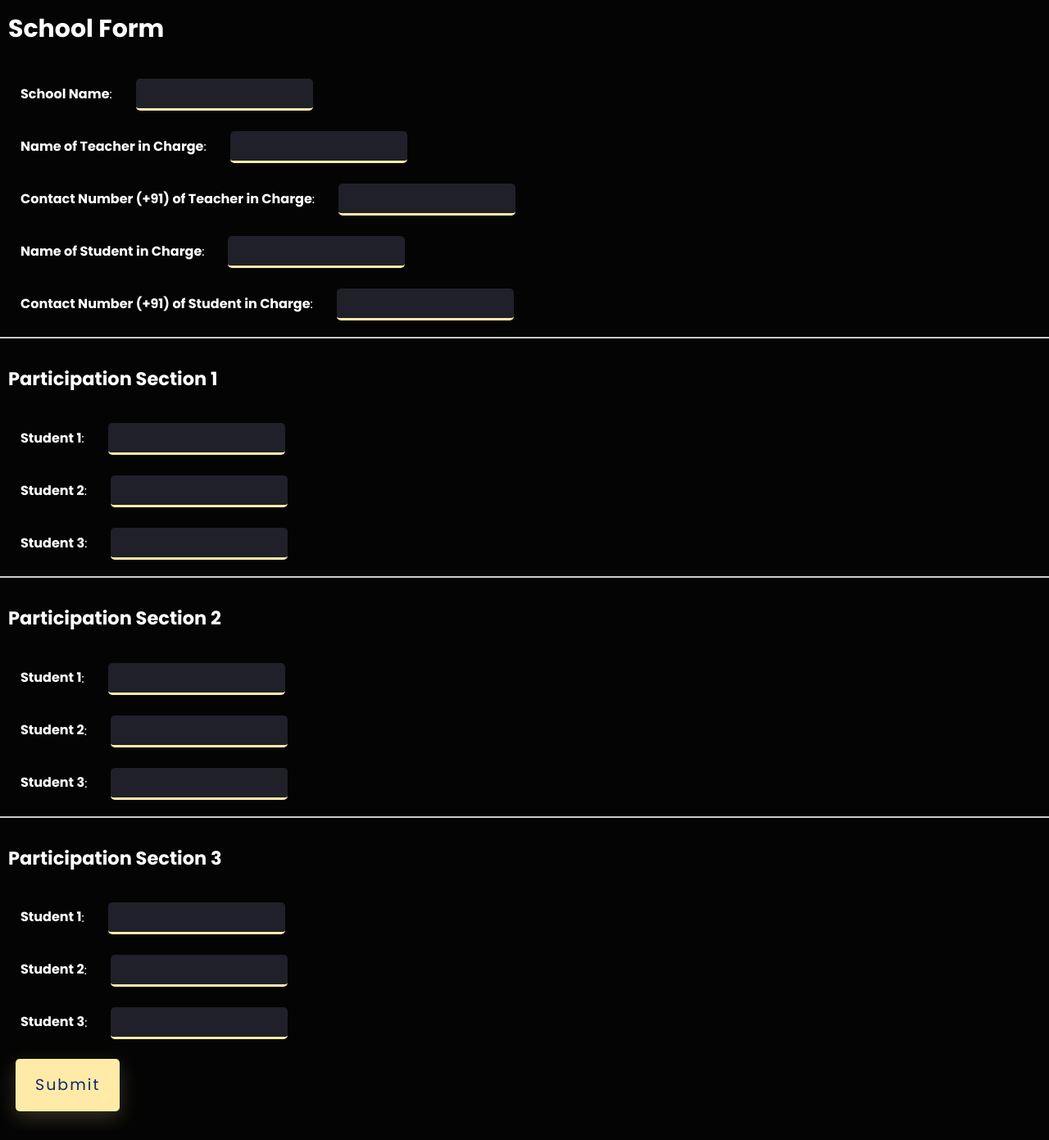
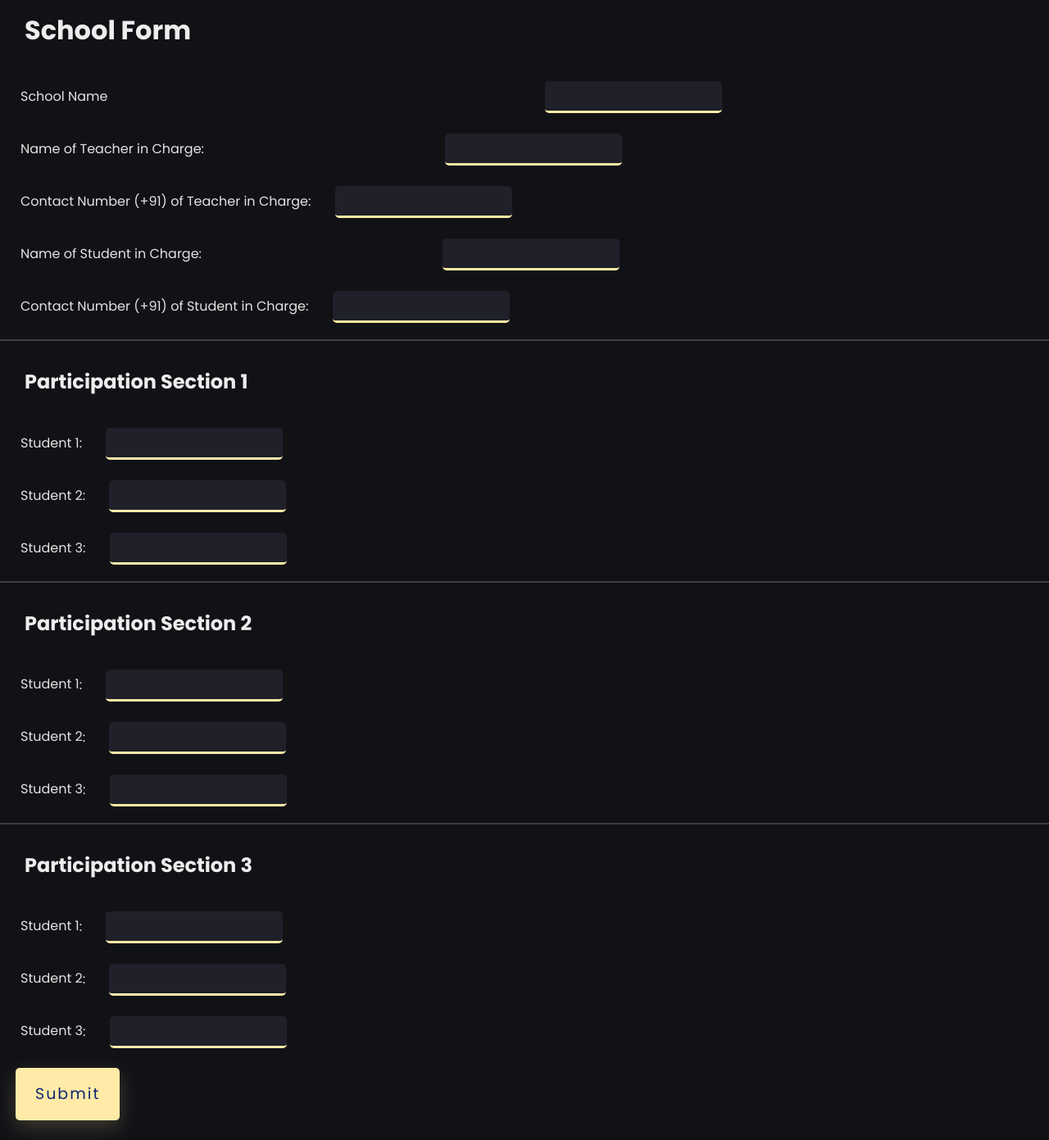
Before and after one commit to ShauryaFulfagar/Innonation-MalhaarWebcheck, a Flask app: template templates/form.html in a window 1280 px wide. Shown: the whole page at 82% size. Run offline with Flask 3, Linux system fonts and the light colour scheme; the template is opened without the code that fills it: values that come from a table or form of the project are taken from there, others are empty.

Commit message:
Styling update

```diff
--- a/static/style.css
+++ b/static/style.css
@@ -8,28 +8,27 @@
 
 body {
     font-family: 'Poppins', sans-serif;
-    font-weight: 300;
-    font-size: 15px;
     line-height: 1.7;
-    color: #fff;
-    background-color: rgb(4, 4, 4);
+    color: #e6e6e6;
+    background-color: #111216
 }
 
 .section-break {
     margin-top: 20px;
-    border-top: 2px solid #ccc;
+    border-top: 2px solid #3e3e3e;
     padding-top: 20px;
 }
 
 .sectionText {
-    margin-left: 20px;
+    margin-left: 25px;
 }
 
 .topBar {
     display: inline-block;
-    background-color: rgba(4, 4, 4);
+    background-color: #111216;
+
     text-align: left;
-    color: white;
+    color: rgb(237, 237, 237);
     width: 98.5%;
     padding: 10px;
 }
@@ -46,20 +45,18 @@ body {
     outline: none;
     background: none;
     border: none;
-    color: white;
+    color: rgb(231, 229, 229);
     border-bottom: #FFEBA7 solid 3px;
     background-color: #1F2029;
 }
 
 .infoText {
     margin-left: 25px;
-    font-size: 16px;
-    font-weight: bold;
-    color: #ffffff;
+    color: #e3e3e3;
 }
 
 .topText {
-    color: #fff;
+    color: #e9e8e8;
 }
 
 .btn {
--- a/templates/form.html
+++ b/templates/form.html
@@ -2,36 +2,43 @@
 <html>
 
 <head>
-    <link rel="preconnect" href="https://fonts.googleapis.com">
-    <link rel="preconnect" href="https://fonts.gstatic.com" crossorigin>
-    <link href="https://fonts.googleapis.com/css2?family=Poppins&display=swap" rel="stylesheet">
     <link rel="stylesheet" href="{{ url_for('static', filename='style.css') }}" />
     <title>School Form</title>
 </head>
 
 <body>
-    <h1 class="topBar">School Form</h1>
+    <h1 class="topBar" style="margin-left: 20px;">School Form</h1>
     <form method="POST">
         {{ form.hidden_tag() }}
         <p>
-            {{ form.school_name.label(class_='infoText') }}: {{
-            form.school_name(class_='inputBox') }}<br />
+            {{ form.school_name.label(class_='infoText')}}
+            &nbsp; &nbsp; &nbsp; &nbsp; &nbsp; &nbsp; &nbsp; &nbsp; &nbsp; &nbsp; &nbsp; &nbsp; &nbsp; &nbsp; &nbsp;
+            &nbsp; &nbsp; &nbsp; &nbsp; &nbsp; &nbsp; &nbsp;
+            &nbsp; &nbsp; &nbsp; &nbsp; &nbsp; &nbsp; &nbsp; &nbsp; &nbsp; &nbsp; &nbsp; &nbsp; &nbsp; &nbsp; &nbsp;
+            &nbsp; &nbsp; &nbsp; &nbsp; &nbsp; &nbsp; &nbsp; &nbsp; &nbsp; &nbsp; &nbsp; &nbsp; &nbsp; &nbsp; &nbsp;
+            &nbsp; &nbsp; &nbsp; &nbsp; &nbsp; &nbsp; &nbsp; {{ form.school_name(class_='inputBox') }}
+            <br />
 
-            {{ form.teacher_name.label(class_='infoText') }}: {{
+            {{ form.teacher_name.label(class_='infoText') }}: &nbsp; &nbsp; &nbsp; &nbsp; &nbsp; &nbsp; &nbsp; &nbsp;
+            &nbsp; &nbsp; &nbsp; &nbsp; &nbsp; &nbsp; &nbsp; &nbsp; &nbsp; &nbsp; &nbsp; &nbsp; &nbsp; &nbsp; &nbsp;
+            &nbsp; &nbsp; &nbsp; &nbsp; &nbsp; &nbsp; &nbsp; &nbsp; {{
             form.teacher_name(class_='inputBox') }}<br />
 
             {{ form.teacher_contact.label(class_='infoText') }}: {{
             form.teacher_contact(class_='inputBox') }}<br />
 
-            {{ form.student_name.label(class_='infoText') }}: {{
+            {{ form.student_name.label(class_='infoText') }}: &nbsp; &nbsp; &nbsp; &nbsp; &nbsp; &nbsp; &nbsp; &nbsp;
+            &nbsp; &nbsp; &nbsp; &nbsp; &nbsp; &nbsp; &nbsp; &nbsp; &nbsp; &nbsp; &nbsp; &nbsp; &nbsp; &nbsp; &nbsp;
+            &nbsp; &nbsp; &nbsp; &nbsp; &nbsp; &nbsp; &nbsp; &nbsp; {{
             form.student_name(class_='inputBox') }}<br />
 
             {{ form.student_contact.label(class_='infoText') }}: {{
             form.student_contact(class_='inputBox') }}<br />
         </p>
 
-        <div class="section-break" style="display:{{display1}}">
-                <h2 class="topBar">Participation Section 1</h2>
+        <div class="section-break" style="display:{display1}">
+            <div class="scrolling">
+                <h2 class="topBar" style="margin-left: 20px">Participation Section 1</h2>
                 <p>
                     {{ form.student1.label(class_='infoText')}}: {{
                     form.student1(class_='inputBox')}}<br />
@@ -45,7 +52,7 @@
             </div>
         </div>
         <div class="section-break" style="display:{{ display2 }}">
-            <h2 class="topBar">Participation Section 2</h2>
+            <h2 class="topBar" style="margin-left: 20px;">Participation Section 2</h2>
             <p>
                 {{ form.student4.label(class_='infoText')}}: {{
                 form.student4(class_='inputBox')}}<br />
@@ -59,7 +66,7 @@
         </div>
 
         <div class="section-break" style="display:{{ display3 }}">
-            <h2 class="topBar">Participation Section 3</h2>
+            <h2 class="topBar" style="margin-left: 20px;">Participation Section 3</h2>
             <p>
                 {{ form.student7.label(class_='infoText')}}: {{
                 form.student7(class_='inputBox')}}<br />
```
